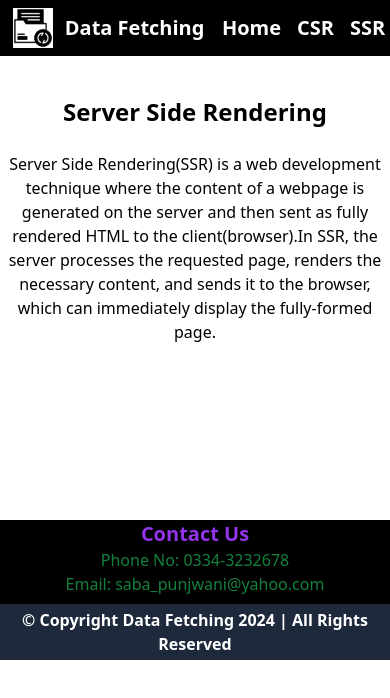
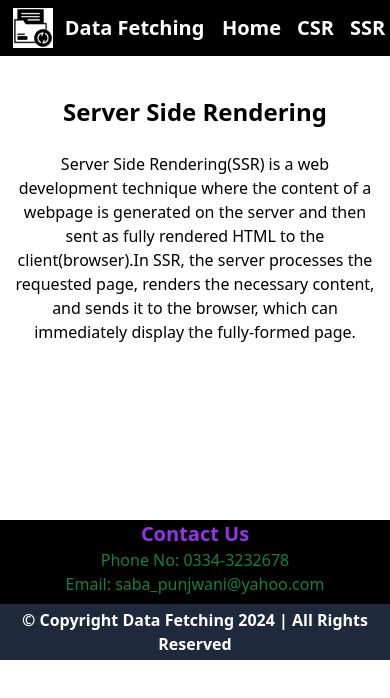
Before and after one commit to SabaZain/datafetching-assignment7, a Next.js app: page /ServerSide in a window 390 px wide. Shown: the top 698 px of the page. Built offline with nearby package versions, Linux system fonts and the light colour scheme.

Commit message:
Update page.tsx

```diff
--- a/src/app/ServerSide/page.tsx
+++ b/src/app/ServerSide/page.tsx
@@ -2,7 +2,7 @@ import React from 'react'
 
 const ServerSideRendering = () => {
   return (
-    <div className='mb-44 md:mb-64 lg:mb-72'>
+    <div className='mb-44 md:mb-64 lg:mb-72 mx-3'>
       <h1 className='text-2xl text-center font-bold mt-10'>Server Side Rendering</h1>
       <p className='text-center mt-6'>Server Side Rendering(SSR) is a web development technique where the content of a webpage is generated on the server and then sent
       as fully rendered HTML to the client(browser).In SSR, the server processes the requested page, renders the necessary content,
```
